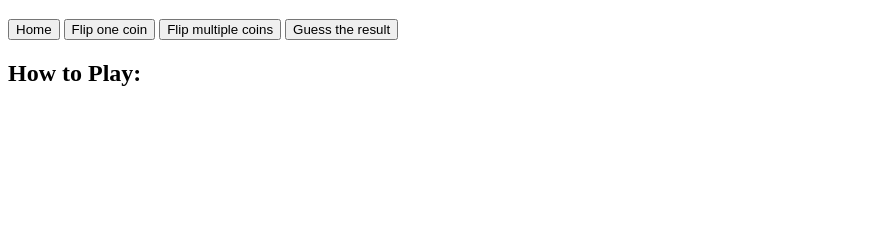
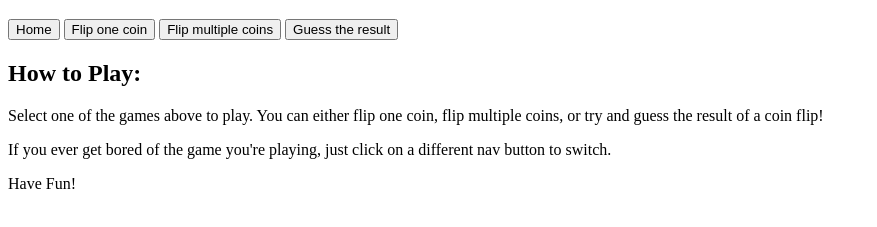
Before and after one commit to comp426-2022-spring/a05-kchange7, a website: page public/index.html in a window 1280 px wide. Shown: the part 61-288 px from the top of the page, without its empty margins (0-877 px from the left). Drawn offline with Linux system fonts and the light colour scheme.

Commit message:
added home page instructions

```diff
--- a/public/index.html
+++ b/public/index.html
@@ -35,6 +35,9 @@
     </nav>
     <div id="home">
       <h2>How to Play:</h2>
+      <p>Select one of the games above to play. You can either flip one coin, flip multiple coins, or try and guess the result of a coin flip!</p>
+      <p>If you ever get bored of the game you're playing, just click on a different nav button to switch.</p>
+      <p>Have Fun!</p>
     </div>
     <div id="single" class="hidden">
       <h2>Single Coin Flip</h2>
```
